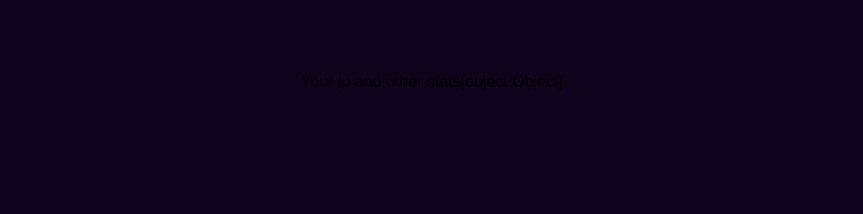
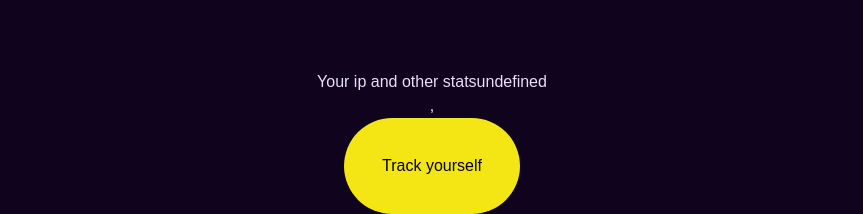
Before and after one commit to korneliushen/portfolio, a SvelteKit app in the folder min-portfolio/: page / in a window 1280 px wide. Shown: the part 2722-2936 px from the top of the page, without its empty margins (208-1071 px from the left). Before the commit the page ends 2816 px from the top, so only its background shows below. Built offline with nearby package versions, Linux system fonts and the light colour scheme; no server answers.

Commit message:
Jeg finner deg 2.0

```diff
--- a/min-portfolio/src/routes/+page.svelte
+++ b/min-portfolio/src/routes/+page.svelte
@@ -3,18 +3,30 @@
   import MaterialSymbolsLocationOn from "~icons/material-symbols/location-on";
   import { onMount } from "svelte";
 
-  let data = { ip: 0, deviceInfo: "" };
-
+  let data = { deviceInfo: "" };
+  let longitude = "";
+  let latitude = "";
+  let ip = "";
   onMount(async function () {
-    const res = await fetch("https://www.api.ipify.org?format=json");
-    const { ip } = await response.json();
-
+    const res = await fetch("https://api.ipify.org?format=json", {
+      method: "GET",
+    });
+    ip = await res.json();
+    navigator.geolocation.getCurrentPosition((position) => {
+      console.log(position.coords.latitude, position.coords.longitude);
+      latitude = position.coords.latitude;
+      longitude = position.coords.longitude;
+      console.log("test: ", latitude, longitude);
+    });
+    console.log(ip);
     const deviceInfo = {
       userAgent: navigator.userAgent,
       screenWidth: window.screen.width,
       screenHeight: window.screen.width,
+      userAgent: navigator.userAgent,
     };
-    data = { ip, deviceInfo };
+    console.log(deviceInfo);
+    data = { deviceInfo };
   });
 </script>
 
@@ -104,7 +116,17 @@
       </a>
     </div>
   </section>
-  <h1>Your ip and other stats{data}</h1>
+  <h1 class="text-text">
+    Your ip and other stats{(ip, data.deviceInfo[0])}
+  </h1>
+  <p class="text-text">
+    {latitude}, {longitude}
+  </p>
+  <a
+    href="https://www.google.com/maps/search/{latitude}+{longitude}/@59.9187137,10.7536475,17z?entry=ttu"
+  >
+    <button class="h-24 w-44 bg-accent rounded-full">Track yourself</button>
+  </a>
 </main>
 
 <style lang="postcss">
```
